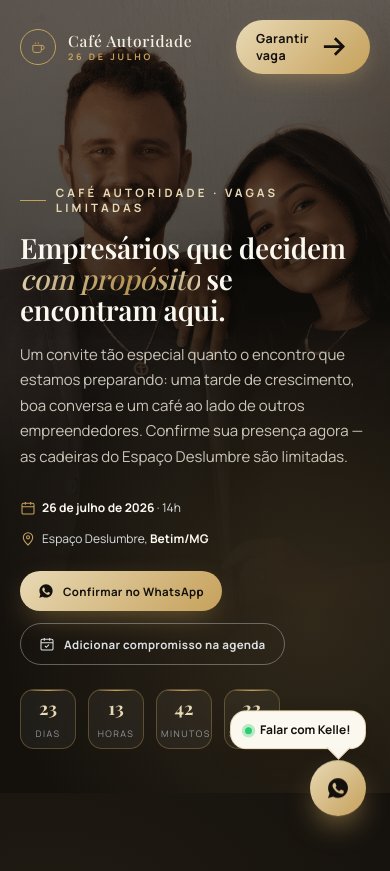
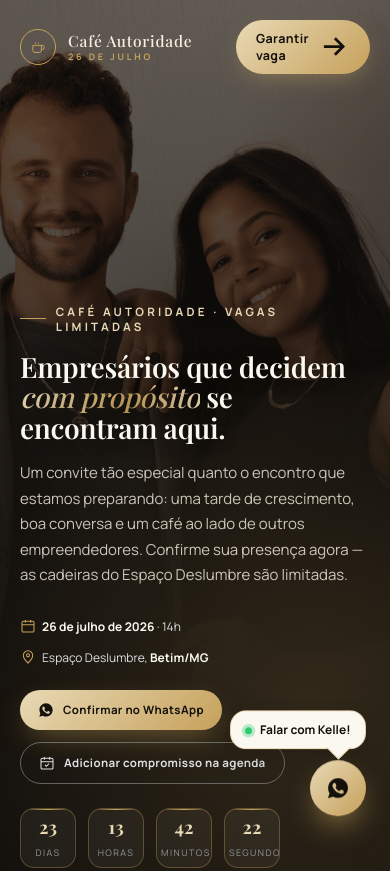
Before and after one commit to closermatheus-creator/parhubagencia, a plain HTML site: page cafeautoridade.html in a window 390 px wide. Shown: the top 871 px of the page. Drawn offline with nearby package versions, Linux system fonts and the light colour scheme; a web font is replaced by a local one.

Commit message:
Update cafeautoridade.html

```diff
--- a/cafeautoridade.html
+++ b/cafeautoridade.html
@@ -645,7 +645,7 @@
         padding-top: 118px;
         align-items: flex-end;
         padding-bottom: 44px;
-        min-height: 94vh;
+        min-height: 108vh;
       }
       .hero-content {
         margin-left: 0;
@@ -653,7 +653,7 @@
         width: 100%;
       }
       .hero-bg img {
-        object-position: 20% 26%;
+        object-position: 24% 14%;
       }
       .hero-bg::before {
         background:
```
